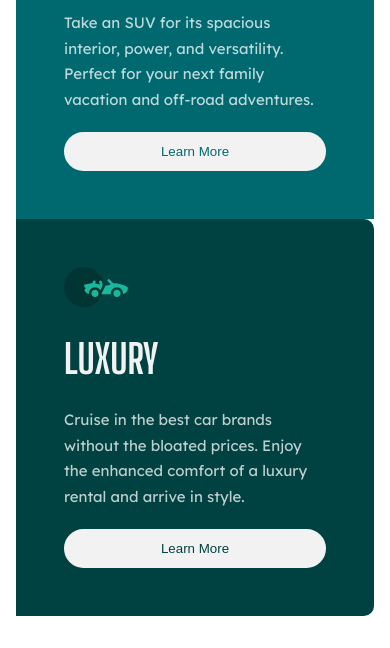
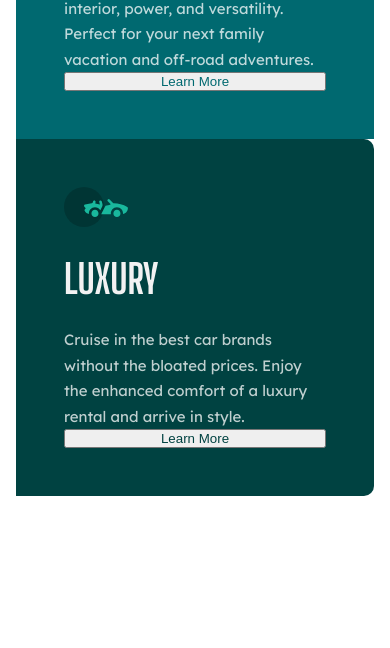
Before and after one commit to Nifilat/CSS-Layout, a plain HTML site: page index.html in a window 390 px wide. Shown: the part 624-1272 px from the top of the page. After the commit the page ends 1152 px from the top, so only its background shows below. Drawn offline with Linux system fonts and the light colour scheme.

Commit message:
Update style.css

```diff
--- a/style.css
+++ b/style.css
@@ -53,7 +53,7 @@ body{
     padding: 48px;
 }
 
-button{
+button a{
     background-color: hsl(0, 0%, 95%);
     border: none;
     padding: 10px 25px;
@@ -73,7 +73,7 @@ button{
     margin-top: 40px;
 }
 
-button:hover {
+button a:hover {
     color: hsl(0, 0%, 95%);
     background: #ffffff00;
 
@@ -117,7 +117,7 @@ h2{
         flex-direction: column;
     }
 
-     button {
+     button a {
         margin-top: 20px;
     }
 }
```
